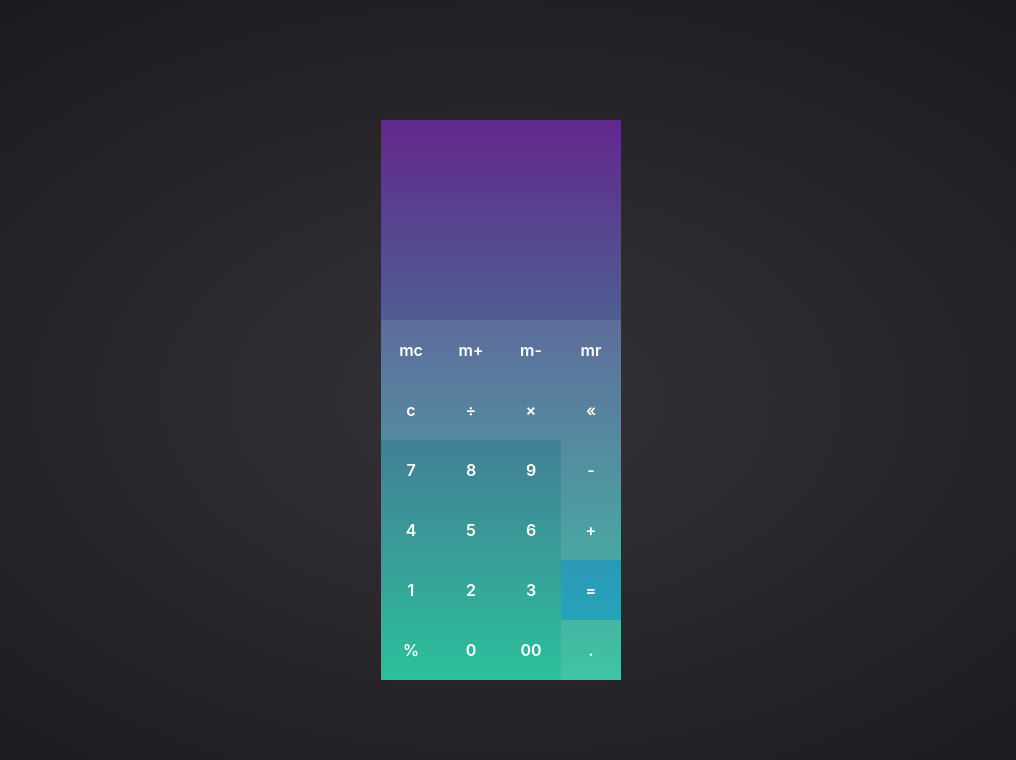
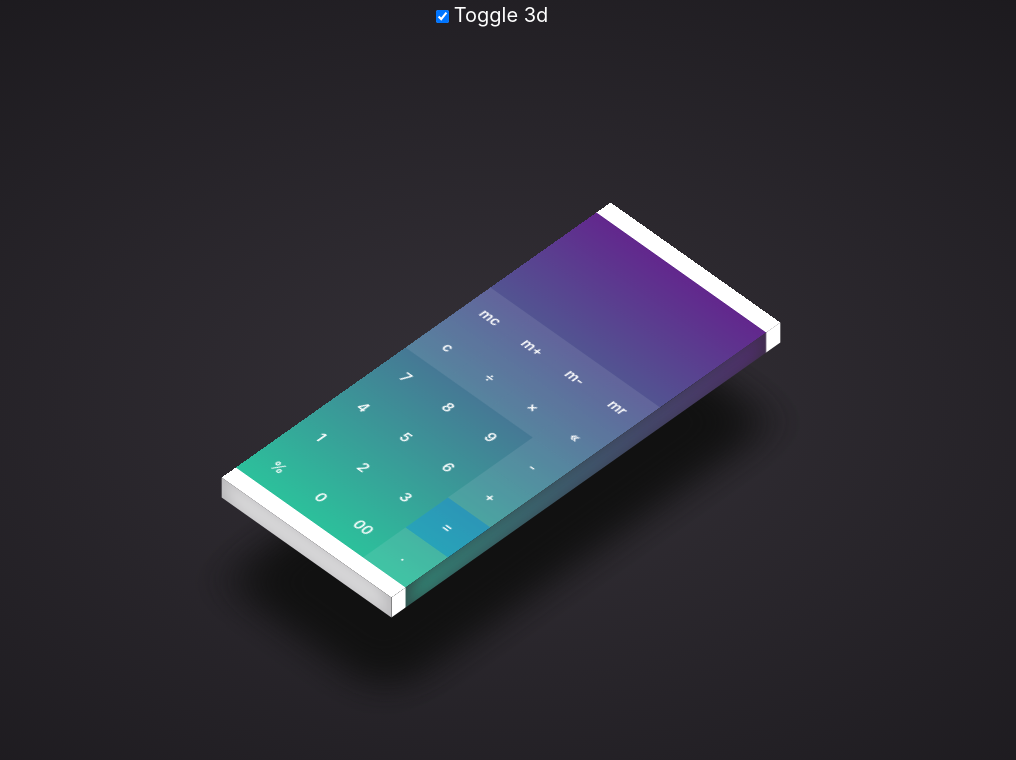
Before and after one commit to mahmud009/js_calculator, a plain HTML site: page index.html in a window 1280 px wide. Shown: the whole page, without its empty margins (139-1155 px from the left). Drawn offline with nearby package versions, Linux system fonts and the light colour scheme.

Commit message:
3d toggle enable

```diff
--- a/css/style.scss
+++ b/css/style.scss
@@ -5,6 +5,7 @@ html,
 body {
   background: #353138;
   background: radial-gradient(ellipse at center, #353138 0%, #1a181c 100%);
+  box-sizing: border-box;
 }
 
 .body {
@@ -20,10 +21,18 @@ body {
   align-items: center;
 }
 
-.calc-wrap {
-  width: 240px;
-  background-color: transparent;
-  border: 1px solid 353138;
+label {
+  color: white;
+  font-size: 20px;
+  position: absolute;
+  top: 0;
+}
+
+input {
+  position: absolute;
+  top: 10px;
+  left: 50%;
+  transform: translateX(-500%);
 }
 
 .calc-btn {
@@ -46,6 +55,9 @@ body {
   transition: all 0.3s ease;
   user-select: none;
   color: white;
+  position: relative;
+  transform-style: preserve-3d;
+  transform: translateZ(1px);
 }
 
 .btn-op {
@@ -64,8 +76,22 @@ body {
   background-color: rgba(red(#d6e4f0), green(#d6e4f0), blue(#d6e4f0), 0.3);
 }
 
+.hvr-pers:after {
+  content: "";
+  position: absolute;
+  height: 100%;
+  width: 20px;
+  top: 0;
+  left: 100%;
+  transition: all 0.3s ease;
+  transform: skewY(45deg) translateY(10px);
+}
+.hvr-pers:hover:after {
+  background-color: rgba(red(#d6e4f0), green(#d6e4f0), blue(#d6e4f0), 0.3);
+}
+
 .calc-display {
-  height: 200px;
+  height: 150px;
   display: flex;
   flex-direction: column;
   align-items: center;
@@ -78,8 +104,8 @@ body {
   height: fit-content;
   height: 50px;
   width: 95%;
-  line-height: 32px;
-  font-size: 26px;
+  line-height: 28px;
+  font-size: 24px;
   font-weight: 600;
   text-align: right;
   word-break: break-all;
@@ -117,6 +143,73 @@ body {
 }
 
 .calc-wrap {
+  width: 240px;
+  background-color: transparent;
+  border-top: 20px solid white;
+  border-bottom: 20px solid white;
   position: relative;
   background: linear-gradient(to bottom, #62278d 0%, #2cc09b 100%);
+  box-shadow: 0 0 50px 0 #444;
+  transition: transform 0.4s ease !important;
 }
+
+.calc-wrap:before {
+  content: "";
+  width: 20px;
+  height: 550px;
+  border-top: 20px solid white;
+  border-bottom: 20px solid white;
+  box-shadow: 0px 0px 30px #353138 inset;
+  background: linear-gradient(to bottom, #62278d 0%, #2cc09b 100%);
+  position: absolute;
+  top: 0;
+  left: 240px;
+
+  transform: skewY(45deg) translateY(-10px);
+  transition: all 0.4s ease;
+}
+
+.calc-wrap:after {
+  content: "";
+  width: 100%;
+  height: 20px;
+  background-color: white;
+  position: absolute;
+  top: 530px;
+  left: 0;
+  transform: skewX(45deg) translateX(10px);
+  box-shadow: 0px 0px 30px #a5a4a7 inset;
+}
+
+.calc-back {
+  position: absolute;
+  z-index: -1;
+  top: -20px;
+  left: 0;
+  background: transparent;
+  box-shadow: 100px 100px 50px -15px #111;
+  pointer-events: none;
+  width: 240px;
+  height: 560px;
+  transform: translateZ(-29px);
+  transition: all 0.4s ease;
+}
+
+input:checked ~ .calc-wrap {
+  transform: rotateX(45deg) rotateZ(45deg);
+  box-shadow: 100px 100px 50px -15px #111;
+}
+
+input:checked ~ .calc-wrap .calc-back {
+  position: absolute;
+  z-index: -1;
+  top: -20px;
+  left: 0;
+  background: transparent;
+  box-shadow: 100px 100px 50px -15px #111;
+  pointer-events: none;
+  width: 240px;
+  height: 560px;
+  transform: translateZ(-29px);
+  transition: all 0.4s ease;
+}
--- a/index.html
+++ b/index.html
@@ -18,8 +18,6 @@
     <!--Local stylesheet and others-->
     <link rel="icon" href="images/favicon.png">
     <link rel="stylesheet" href="plugins/bootstrap/css/bootstrap.min.css">
-    <link rel="stylesheet" href="plugins/fontawesome/css/all.min.css">
-    <link rel="stylesheet" href="plugins/scrollyjs/cssanimation.min.css">
     <link rel="stylesheet" href="css/style.css">
     <!--Local stylesheet and others-->
 </head>
@@ -27,7 +25,11 @@
 
 <body>
 
+
+
     <div class="main-wrap">
+        <input type="checkbox" checked="true">
+        <label>Toggle 3d</label>
         <div class="calc-wrap">
             <div class="calc-display">
                 <div class="calc-dis-mi"></div>
@@ -40,34 +42,35 @@
                 <div class="btn-op">mc</div>
                 <div class="btn-op">m+</div>
                 <div class="btn-op">m-</div>
-                <div class="btn-op">mr</div>
+                <div class="btn-op hvr-pers">mr</div>
 
                 <div class="btn-op">c</div>
                 <div class="btn-op">÷</div>
                 <div class="btn-op">×</div>
-                <div class="btn-op">&laquo;</div>
+                <div class="btn-op hvr-pers">&laquo;</div>
 
                 <div class="btn-num">7</div>
                 <div class="btn-num">8</div>
                 <div class="btn-num">9</div>
-                <div class="btn-op">-</div>
+                <div class="btn-op hvr-pers">-</div>
 
                 <div class="btn-num">4</div>
                 <div class="btn-num">5</div>
                 <div class="btn-num">6</div>
-                <div class="btn-op">+</div>
+                <div class="btn-op hvr-pers">+</div>
 
                 <div class="btn-num">1</div>
                 <div class="btn-num">2</div>
                 <div class="btn-num">3</div>
-                <div class="btn-submit">=</div>
+                <div class="btn-submit hvr-pers">=</div>
 
                 <div class="btn-num">%</div>
                 <div class="btn-num">0</div>
                 <div class="btn-num">00</div>
-                <div class="btn-op">.</div>
+                <div class="btn-op hvr-pers">.</div>
 
             </div>
+            <div class="calc-back"></div>
         </div>
     </div>
 
```
Also changed, not shown: css/style.css, 1 other file.
